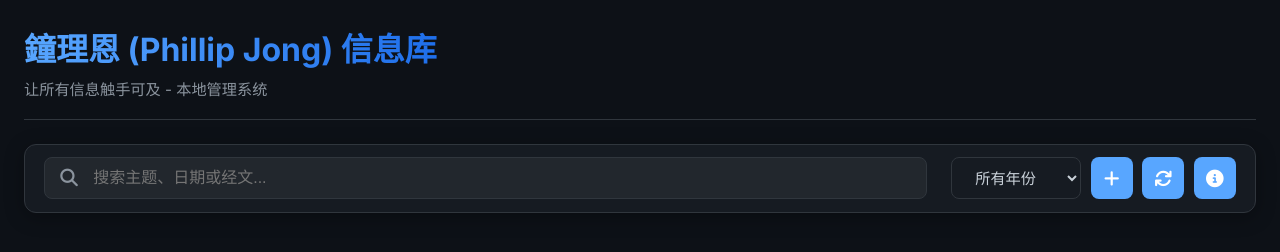
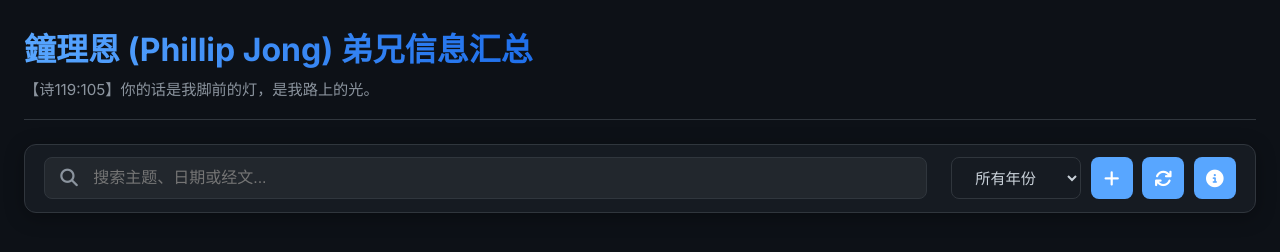
Before and after one commit to linbmv/hcafamily, a plain HTML site: page index.html in a window 1280 px wide. Drawn offline with Linux system fonts and the light colour scheme; no server answers.

Commit message:
Update index.html

```diff
--- a/index.html
+++ b/index.html
@@ -4,7 +4,7 @@
 <head>
     <meta charset="UTF-8">
     <meta name="viewport" content="width=device-width, initial-scale=1.0">
-    <title>Phillip Jong 信息库 - 本地播放</title>
+    <title>鐘理恩 (Phillip Jong) 弟兄信息汇总</title>
     <link rel="stylesheet" href="style.css">
     <link rel="preconnect" href="https://fonts.googleapis.com">
     <link rel="preconnect" href="https://fonts.gstatic.com" crossorigin>
@@ -17,8 +17,8 @@
         <header class="main-header">
             <div class="header-content">
                 <div class="title-section">
-                    <h1>鐘理恩 (Phillip Jong) 信息库</h1>
-                    <p class="subtitle">让所有信息触手可及 - 本地管理系统</p>
+                    <h1>鐘理恩 (Phillip Jong) 弟兄信息汇总</h1>
+                    <p class="subtitle">【诗119:105】你的话是我脚前的灯，是我路上的光。</p>
                 </div>
             </div>
         </header>
```
